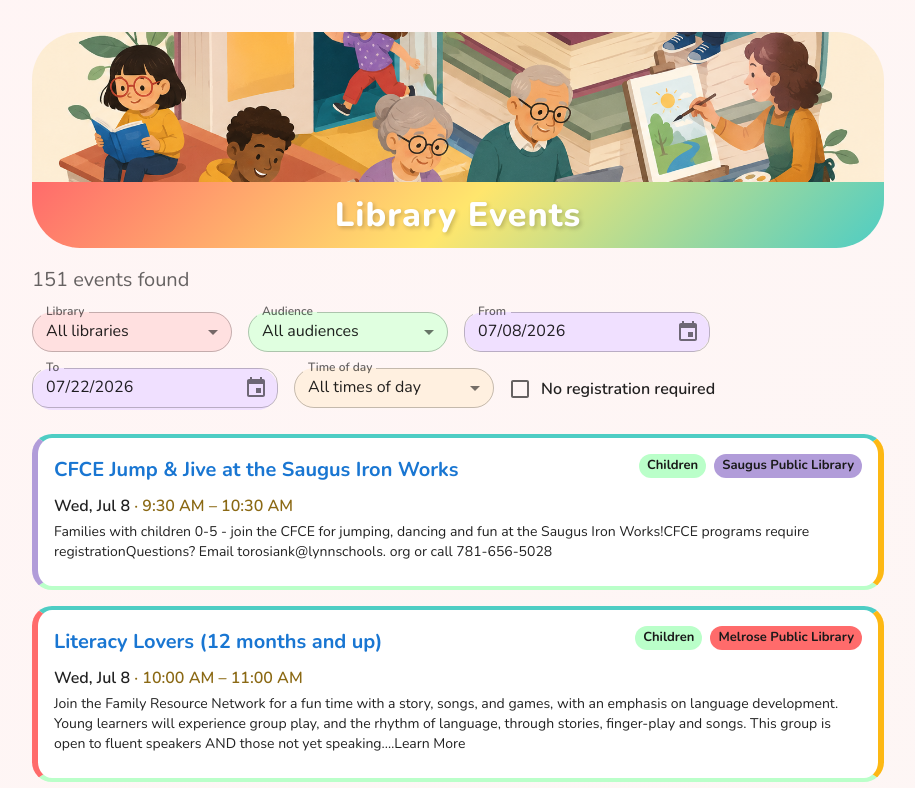
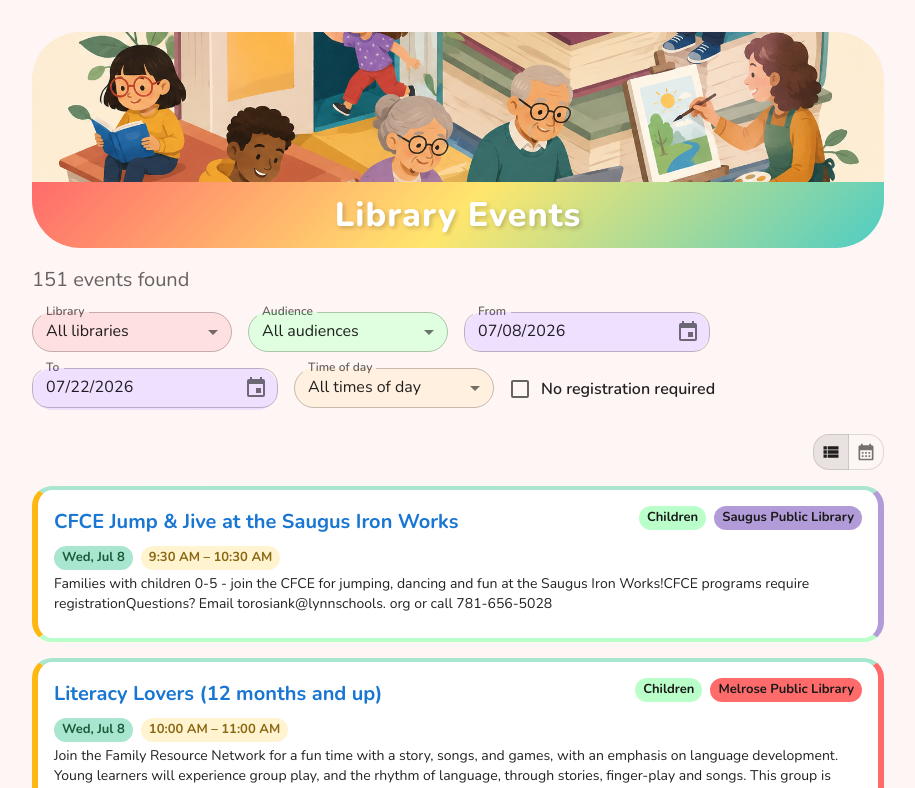
Before and after one commit to deniseileen/library-events, a React (Vite) app: page / in a window 1280 px wide. Shown: the top 788 px of the page, without its empty margins (182-1097 px from the left). Built offline with nearby package versions, Linux system fonts and the light colour scheme.

Commit message:
Add calendar view

```diff
--- a/package.json
+++ b/package.json
@@ -13,6 +13,7 @@
   "dependencies": {
     "@emotion/react": "^11.14.0",
     "@emotion/styled": "^11.14.1",
+    "@mui/icons-material": "^9.2.0",
     "@mui/material": "^9.2.0",
     "@mui/x-date-pickers": "^9.8.0",
     "dayjs": "^1.11.21",
--- a/src/colors.ts
+++ b/src/colors.ts
@@ -30,6 +30,12 @@ export const TIME_BORDER_COLORS: Record<string, string> = {
   'Evening (5pm–11pm)': '#7B68EE',
 }
 
+export const TIME_CHIP_COLORS: Record<string, string> = {
+  'Morning (8am–12pm)': '#FFF3D0',
+  'Afternoon (12pm–5pm)': '#D4F5EF',
+  'Evening (5pm–11pm)': '#D8CCF9',
+}
+
 export const TIME_TEXT_COLORS: Record<string, string> = {
   'Morning (8am–12pm)': '#8B6914',
   'Afternoon (12pm–5pm)': '#1A6B65',
@@ -39,11 +45,21 @@ export const TIME_TEXT_COLORS: Record<string, string> = {
 export const CHIP_TEXT_COLOR = '#1A1A1A'
 
 export const DAY_COLORS: Record<string, string> = {
-  'Mon': '#FF6B6B',
-  'Tue': '#FDB813',
-  'Wed': '#4ECDC4',
-  'Thu': '#7B68EE',
-  'Fri': '#FF8C94',
-  'Sat': '#BAFFC9',
-  'Sun': '#BAB4FF',
+  'Mon': '#FFB3B3',
+  'Tue': '#FFE082',
+  'Wed': '#A8E6CF',
+  'Thu': '#B8A9C9',
+  'Fri': '#FFCCBC',
+  'Sat': '#C8F7C5',
+  'Sun': '#D4B3FF',
 }
+
+export const DAY_TEXT_COLORS: Record<string, string> = {
+  'Mon': '#7A1A1A',
+  'Tue': '#7A5C00',
+  'Wed': '#1A5C3A',
+  'Thu': '#3A1A6B',
+  'Fri': '#7A3A1A',
+  'Sat': '#1A5C1A',
+  'Sun': '#4A1A7A',
+}
--- /dev/null
+++ b/src/components/CalendarView.tsx
@@ -0,0 +1,149 @@
+import { useState, useMemo } from 'react'
+import { Typography, Box, Chip, Link, IconButton, Stack } from '@mui/material'
+import ChevronLeftIcon from '@mui/icons-material/ChevronLeft'
+import ChevronRightIcon from '@mui/icons-material/ChevronRight'
+import dayjs from 'dayjs'
+import isoWeek from 'dayjs/plugin/isoWeek'
+import type { Event } from '../types/events'
+import {
+  LIBRARY_COLORS, AUDIENCE_COLORS, TIME_TEXT_COLORS,
+  CHIP_TEXT_COLOR, getTimeGroup, TIME_CHIP_COLORS,
+} from '../colors'
+
+dayjs.extend(isoWeek)
+
+function decodeHtml(html: string) {
+  const txt = document.createElement('textarea')
+  txt.innerHTML = html
+  return txt.value.replace(/<[^>]*>/g, '')
+}
+
+function formatTime(time?: string) {
+  if (!time) return ''
+  const [h, m] = time.split(':')
+  const hour = parseInt(h)
+  const ampm = hour >= 12 ? 'PM' : 'AM'
+  const hour12 = hour % 12 || 12
+  return `${hour12}:${m} ${ampm}`
+}
+
+const WEEKDAYS = ['Sun', 'Mon', 'Tue', 'Wed', 'Thu', 'Fri', 'Sat']
+
+interface CalendarViewProps {
+  events: Event[]
+}
+
+export default function CalendarView({ events }: CalendarViewProps) {
+  const [currentMonth, setCurrentMonth] = useState(() => dayjs().startOf('month'))
+
+  const startOfMonth = currentMonth.startOf('month')
+  const endOfMonth = currentMonth.endOf('month')
+  const startDay = startOfMonth.day()
+  const daysInMonth = endOfMonth.date()
+
+  const eventsByDate = useMemo(() => {
+    const map: Record<string, Event[]> = {}
+    events.forEach((e) => {
+      if (!map[e.date]) map[e.date] = []
+      map[e.date].push(e)
+    })
+    return map
+  }, [events])
+
+  const cells: (dayjs.Dayjs | null)[] = []
+  for (let i = 0; i < startDay; i++) cells.push(null)
+  for (let d = 1; d <= daysInMonth; d++) cells.push(startOfMonth.date(d))
+  while (cells.length % 7 !== 0) cells.push(null)
+
+  return (
+    <Box>
+      <Box sx={{ display: 'flex', alignItems: 'center', justifyContent: 'center', mb: 2, gap: 1 }}>
+        <IconButton onClick={() => setCurrentMonth((m) => m.subtract(1, 'month'))} size="small">
+          <ChevronLeftIcon />
+        </IconButton>
+        <Typography variant="h6" sx={{ fontWeight: 700, minWidth: 180, textAlign: 'center' }}>
+          {currentMonth.format('MMMM YYYY')}
+        </Typography>
+        <IconButton onClick={() => setCurrentMonth((m) => m.add(1, 'month'))} size="small">
+          <ChevronRightIcon />
+        </IconButton>
+      </Box>
+      <Box sx={{ overflowX: 'auto', WebkitOverflowScrolling: 'touch' }}>
+        <Box sx={{ display: 'grid', gridTemplateColumns: 'repeat(7, minmax(90px, 1fr))', gap: 0.5, minWidth: 630 }}>
+        {WEEKDAYS.map((day) => (
+          <Box key={day} sx={{ textAlign: 'center', fontWeight: 700, py: 0.5, color: 'text.secondary', fontSize: 13 }}>
+            {day}
+          </Box>
+        ))}
+        {cells.map((day, i) => {
+          if (!day) return <Box key={`empty-${i}`} />
+          const dateStr = day.format('YYYY-MM-DD')
+          const dayEvents = eventsByDate[dateStr] || []
+          const isToday = day.isSame(dayjs(), 'day')
+          return (
+            <Box
+              key={dateStr}
+              sx={{
+                border: '1px solid #e0e0e0',
+                borderRadius: 1,
+                minHeight: 110,
+                p: 0.5,
+                backgroundColor: isToday ? '#FFFDE7' : '#fff',
+                overflow: 'hidden',
+              }}
+            >
+              <Typography sx={{ fontSize: 12, fontWeight: isToday ? 800 : 600, mb: 0.5, color: isToday ? '#1565C0' : 'text.primary' }}>
+                {day.date()}
+              </Typography>
+              {dayEvents.slice(0, 3).map((event) => {
+                const libColor = LIBRARY_COLORS[event.library] || '#ccc'
+                const audColor = event.audience ? AUDIENCE_COLORS[event.audience] : undefined
+                const timeGroup = getTimeGroup(event.startTime)
+                const timeColor = timeGroup ? TIME_TEXT_COLORS[timeGroup] : undefined
+                return (
+                  <Box key={event.id} sx={{ mb: 0.5 }}>
+                    <Link
+                      href={event.url}
+                      target="_blank"
+                      rel="noopener noreferrer"
+                      underline="hover"
+                      sx={{ fontSize: 11, fontWeight: 600, display: 'block', lineHeight: 1.2, mb: 0.25, color: 'text.primary' }}
+                    >
+                      {decodeHtml(event.title)}
+                    </Link>
+                    <Stack direction="row" spacing={0.25} sx={{ flexWrap: 'wrap', gap: 0.25 }}>
+                      {event.audience && audColor && (
+                        <Chip label={event.audience} size="small" sx={{ height: 16, fontSize: 9, fontWeight: 700, backgroundColor: audColor, color: CHIP_TEXT_COLOR, '& .MuiChip-label': { px: 0.5, lineHeight: 1.2 } }} />
+                      )}
+                      <Chip label={event.library.split(' ')[0]} size="small" sx={{ height: 16, fontSize: 9, fontWeight: 700, backgroundColor: libColor, color: CHIP_TEXT_COLOR, '& .MuiChip-label': { px: 0.5, lineHeight: 1.2 } }} />
+                      {event.startTime && (
+                        <Chip
+                          label={formatTime(event.startTime)}
+                          size="small"
+                          sx={{
+                            height: 16,
+                            fontSize: 9,
+                            fontWeight: 700,
+                            backgroundColor: timeGroup ? TIME_CHIP_COLORS[timeGroup] : '#E0E0E0',
+                            color: timeColor || CHIP_TEXT_COLOR,
+                            '& .MuiChip-label': { px: 0.5, lineHeight: 1.2 },
+                          }}
+                        />
+                      )}
+                    </Stack>
+                  </Box>
+                )
+              })}
+              {dayEvents.length > 3 && (
+                <Typography sx={{ fontSize: 10, color: 'text.secondary', fontWeight: 600 }}>
+                  +{dayEvents.length - 3} more
+                </Typography>
+              )}
+            </Box>
+          )
+        })}
+      </Box>
+      </Box>
+    </Box>
+  )
+}
--- a/src/components/EventCard.tsx
+++ b/src/components/EventCard.tsx
@@ -9,7 +9,7 @@ import {
 } from '@mui/material'
 import dayjs from 'dayjs'
 import type { Event } from '../types/events'
-import { LIBRARY_COLORS, AUDIENCE_COLORS, TIME_BORDER_COLORS, TIME_TEXT_COLORS, CHIP_TEXT_COLOR, getTimeGroup, DAY_COLORS } from '../colors'
+import { LIBRARY_COLORS, AUDIENCE_COLORS, TIME_BORDER_COLORS, TIME_TEXT_COLORS, CHIP_TEXT_COLOR, getTimeGroup, DAY_COLORS, DAY_TEXT_COLORS, TIME_CHIP_COLORS } from '../colors'
 
 interface EventCardProps {
   event: Event
@@ -41,15 +41,16 @@ export default function EventCard({ event }: EventCardProps) {
   const borderColor = timeGroup ? TIME_BORDER_COLORS[timeGroup] : undefined
   const timeColor = timeGroup ? TIME_TEXT_COLORS[timeGroup] : undefined
   const dayColor = DAY_COLORS[dayjs(event.date).format('ddd')]
+  const dayTextColor = DAY_TEXT_COLORS[dayjs(event.date).format('ddd')] || CHIP_TEXT_COLOR
 
   return (
     <Card
       variant="outlined"
       sx={{
         mb: 2,
-        borderLeft: `6px solid ${libColor}`,
+        borderLeft: borderColor ? `6px solid ${borderColor}` : undefined,
         borderTop: dayColor ? `4px solid ${dayColor}` : undefined,
-        borderRight: borderColor ? `6px solid ${borderColor}` : undefined,
+        borderRight: `6px solid ${libColor}`,
         borderBottom: audColor ? `4px solid ${audColor}` : undefined,
         transition: 'transform 0.15s, box-shadow 0.15s',
         '&:hover': {
@@ -94,24 +95,34 @@ export default function EventCard({ event }: EventCardProps) {
             />
           </Stack>
         </Box>
-        <Typography color="text.secondary" sx={{ mt: 1, mb: 0.5, fontWeight: 600 }}>
-          {formatDate(event.date)}
+        <Box sx={{ display: 'flex', alignItems: 'center', gap: 1, mt: 1, mb: 0.5, flexWrap: 'wrap' }}>
+          <Chip
+            label={formatDate(event.date)}
+            size="small"
+            sx={{
+              backgroundColor: dayColor || '#E0E0E0',
+              color: dayTextColor || CHIP_TEXT_COLOR,
+              fontWeight: 700,
+              '& .MuiChip-label': { lineHeight: 1.2, py: 0 },
+            }}
+          />
           {event.startTime && (
-            <Box component="span" sx={{ color: timeColor || 'text.secondary' }}>
-              {' · '}{formatTime(event.startTime)}
-            </Box>
-          )}
-          {event.endTime && (
-            <Box component="span" sx={{ color: timeColor || 'text.secondary' }}>
-              {' – '}{formatTime(event.endTime)}
-            </Box>
+            <Chip
+              label={`${formatTime(event.startTime)}${event.endTime ? ` – ${formatTime(event.endTime)}` : ''}`}
+              size="small"
+              sx={{
+                backgroundColor: timeGroup ? TIME_CHIP_COLORS[timeGroup] : '#E0E0E0',
+                color: timeColor || CHIP_TEXT_COLOR,
+                fontWeight: 700,
+                '& .MuiChip-label': { lineHeight: 1.2, py: 0 },
+              }}
+            />
           )}
           {event.registrationRequired && (
             <Chip
               label="Registration required"
               size="small"
               sx={{
-                ml: 1,
                 backgroundColor: '#FFE0B2',
                 color: '#E65100',
                 fontWeight: 700,
@@ -120,7 +131,7 @@ export default function EventCard({ event }: EventCardProps) {
               }}
             />
           )}
-        </Typography>
+        </Box>
         <Typography variant="body2" color="text.secondary">
           {decodeHtml(event.description)}
         </Typography>
--- a/src/components/EventFilters.tsx
+++ b/src/components/EventFilters.tsx
@@ -99,6 +99,7 @@ interface EventFiltersProps {
   onAudiencesChange: (audiences: string[]) => void
   dateRange: [Dayjs | null, Dayjs | null]
   onDateRangeChange: (range: [Dayjs | null, Dayjs | null]) => void
+  dateDisabled?: boolean
   timeGroups: string[]
   onTimeGroupsChange: (groups: string[]) => void
   noRegistrationOnly: boolean
@@ -114,6 +115,7 @@ export default function EventFilters({
   onAudiencesChange,
   dateRange,
   onDateRangeChange,
+  dateDisabled,
   timeGroups,
   onTimeGroupsChange,
   noRegistrationOnly,
@@ -142,6 +144,7 @@ export default function EventFilters({
           label="From"
           value={dateRange[0]}
           onChange={(v) => onDateRangeChange([v, dateRange[1]])}
+          disabled={dateDisabled}
           slotProps={{
             textField: {
               size: 'small',
@@ -149,6 +152,7 @@ export default function EventFilters({
                 minWidth: { xs: '100%', sm: 140 },
                 backgroundColor: '#F0E0FF',
                 borderRadius: 3,
+                opacity: dateDisabled ? 0.5 : 1,
               },
             },
           }}
@@ -157,6 +161,7 @@ export default function EventFilters({
           label="To"
           value={dateRange[1]}
           onChange={(v) => onDateRangeChange([dateRange[0], v])}
+          disabled={dateDisabled}
           slotProps={{
             textField: {
               size: 'small',
@@ -164,6 +169,7 @@ export default function EventFilters({
                 minWidth: { xs: '100%', sm: 140 },
                 backgroundColor: '#F0E0FF',
                 borderRadius: 3,
+                opacity: dateDisabled ? 0.5 : 1,
               },
             },
           }}
--- a/src/components/EventList.tsx
+++ b/src/components/EventList.tsx
@@ -1,11 +1,14 @@
 import { useState, useMemo } from 'react'
-import { Container, Typography, Box } from '@mui/material'
+import { Container, Typography, Box, ToggleButton, ToggleButtonGroup } from '@mui/material'
+import ViewListIcon from '@mui/icons-material/ViewList'
+import CalendarMonthIcon from '@mui/icons-material/CalendarMonth'
 import dayjs from 'dayjs'
 import type { Event } from '../types/events'
 import eventData from '../data/events.json'
 import EventFilters from './EventFilters'
 import { getTimeGroup, TIME_GROUPS } from '../colors'
 import EventCard from './EventCard'
+import CalendarView from './CalendarView'
 import type { Dayjs } from 'dayjs'
 import heroBanner from '../assets/hero-banner.png'
 
@@ -24,6 +27,7 @@ export default function EventList() {
   const [dateRange, setDateRange] = useState<[Dayjs | null, Dayjs | null]>([defaultFrom, defaultTo])
   const [timeGroups, setTimeGroups] = useState<string[]>([...TIME_GROUPS])
   const [noRegistrationOnly, setNoRegistrationOnly] = useState(false)
+  const [view, setView] = useState<'list' | 'calendar'>('list')
 
   const libraries = useMemo(() => allLibraries, [])
 
@@ -36,7 +40,7 @@ export default function EventList() {
           if (selectedLibraries.length > 0 && !selectedLibraries.includes(e.library)) return false
           if (selectedAudiences.length > 0 && !e.audience) return false
           if (selectedAudiences.length > 0 && !selectedAudiences.includes(e.audience!)) return false
-          if (dateRange[0] && dateRange[1]) {
+          if (view === 'list' && dateRange[0] && dateRange[1]) {
             const d = e.date
             if (d < dateRange[0].format('YYYY-MM-DD') || d > dateRange[1].format('YYYY-MM-DD')) return false
           }
@@ -53,7 +57,7 @@ export default function EventList() {
           if (a.audience && b.audience && a.audience !== b.audience) return a.audience.localeCompare(b.audience)
           return a.library.localeCompare(b.library)
         }),
-    [selectedLibraries, selectedAudiences, dateRange, timeGroups, noRegistrationOnly]
+    [selectedLibraries, selectedAudiences, dateRange, timeGroups, noRegistrationOnly, view]
   )
 
   return (
@@ -84,19 +88,33 @@ export default function EventList() {
         onAudiencesChange={setSelectedAudiences}
         dateRange={dateRange}
         onDateRangeChange={setDateRange}
+        dateDisabled={view === 'calendar'}
         timeGroups={timeGroups}
         onTimeGroupsChange={setTimeGroups}
         noRegistrationOnly={noRegistrationOnly}
         onNoRegistrationOnlyChange={setNoRegistrationOnly}
       />
+      <Box sx={{ display: 'flex', justifyContent: 'flex-end', mb: 2 }}>
+        <ToggleButtonGroup
+          value={view}
+          exclusive
+          onChange={(_, v) => { if (v) { setView(v); if (v === 'calendar') setDateRange([null, null]) } }}
+          size="small"
+        >
+          <ToggleButton value="list"><ViewListIcon fontSize="small" /></ToggleButton>
+          <ToggleButton value="calendar"><CalendarMonthIcon fontSize="small" /></ToggleButton>
+        </ToggleButtonGroup>
+      </Box>
       {filtered.length === 0 ? (
         <Typography color="text.secondary">No events found for the selected filters.</Typography>
-      ) : (
+      ) : view === 'list' ? (
         <Box>
           {filtered.map((event) => (
             <EventCard key={event.id} event={event} />
           ))}
         </Box>
+      ) : (
+        <CalendarView events={filtered} />
       )}
     </Container>
     </Box>
```
Also changed, not shown: 1 other file (tests, documents, lock files or other folders).
